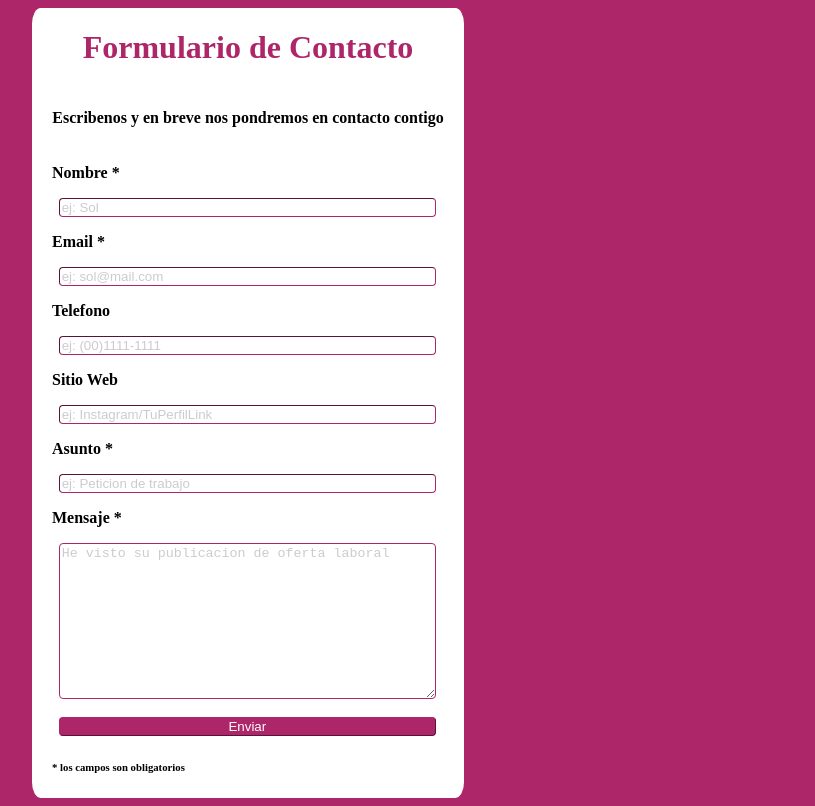
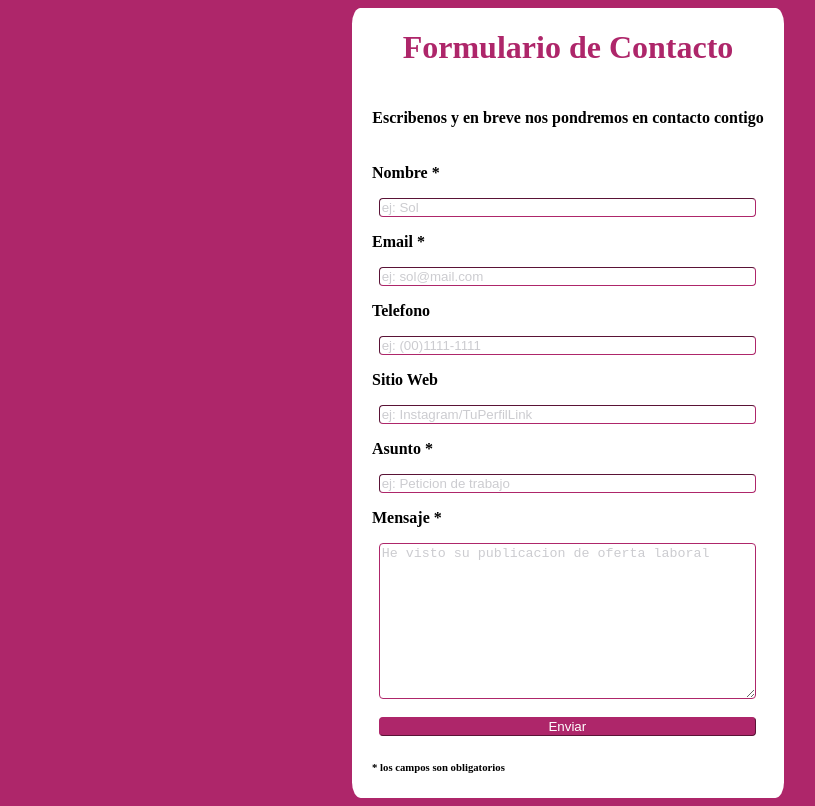
Before and after one commit to GonzalezMariaSol/HW-Form-Complete, a plain HTML site: page index.html in a window 1280 px wide. Shown: the whole page, without its empty margins (376-1191 px from the left). Drawn offline with Linux system fonts and the light colour scheme.

Commit message:
Form-Done

```diff
--- a/FormHW.css
+++ b/FormHW.css
@@ -7,7 +7,7 @@ div{
     width: 27em;
     align-items: center;
     flex-direction: column;
-    margin-left: 25em;
+    margin-left: 45em;
     border-radius: 2%;
 }
 
```
